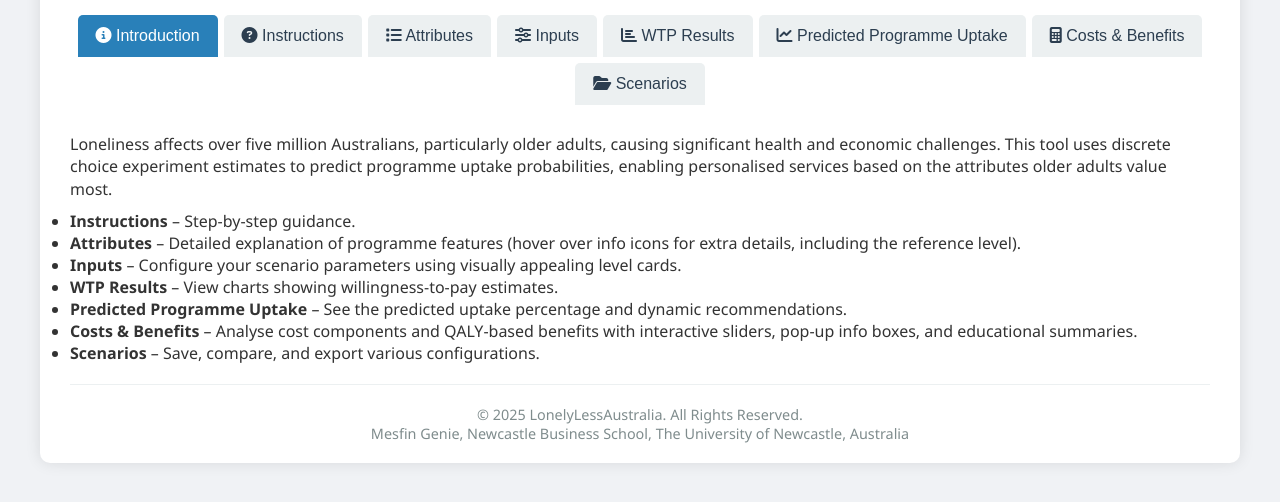
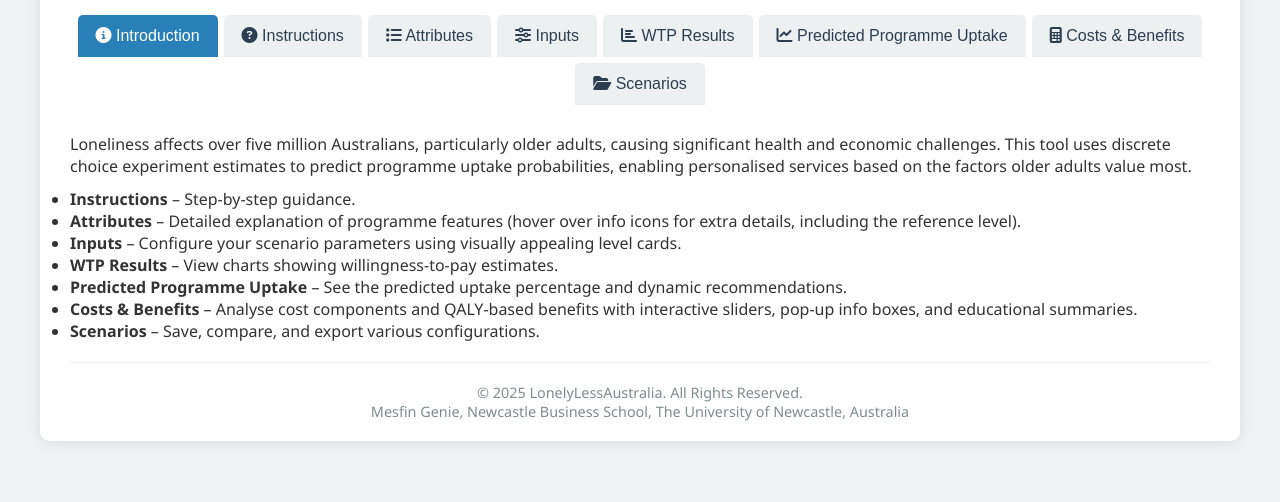
Before and after one commit to DrGenie/LonelyLess, a plain HTML site: page index.html in a window 1280 px wide. Shown: the part 170-672 px from the top of the page. Drawn offline with nearby package versions, Linux system fonts and the light colour scheme; a small style sheet from the web is missing.

Commit message:
Update index.html

```diff
--- a/index.html
+++ b/index.html
@@ -50,7 +50,7 @@
     <section id="introTab" class="tabcontent" tabindex="0" style="display: block;">
       <div class="intro-box">
         <p>
-          Loneliness affects over five million Australians, particularly older adults, causing significant health and economic challenges. This tool uses discrete choice experiment estimates to predict programme uptake probabilities, enabling personalised services based on the attributes older adults value most.
+          Loneliness affects over five million Australians, particularly older adults, causing significant health and economic challenges. This tool uses discrete choice experiment estimates to predict programme uptake probabilities, enabling personalised services based on the factors older adults value most.
         </p>
         <ul>
           <li><strong>Instructions</strong> – Step-by-step guidance.</li>
```
